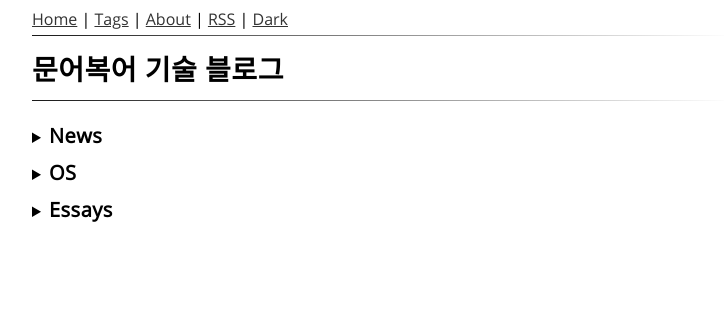
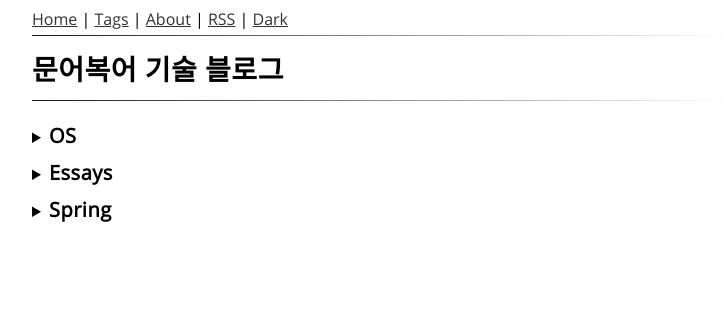
Before and after one commit to OctopusSwellfish/OctopusSwellfish.github.io, a Jekyll site: the page built from index.html, in a window 1280 px wide. Shown: the top 317 px of the page, without its empty margins (258-982 px from the left). Built offline with Jekyll 4.4.1, drawn with Linux system fonts in a browser that asks for light colours; some web fonts are replaced.

Commit message:
:memo: update: rename directory

```diff
--- a/_config.yml
+++ b/_config.yml
@@ -16,8 +16,8 @@ featured_posts:
     title: 'Featured post #3'
 
 collections:
-  news:
-    title: News
+  springs:
+    title: Spring
     default_open: false
     output: true
   posts:
@@ -36,10 +36,10 @@ defaults:
       title: Essays
       permalink: /post/:title
   - scope:
-      type: news
+      type: springs
     values:
-      title: News
-      permalink: /news/:title
+      title: Spring
+      permalink: /spring/:title
   - scope:
        type: os
     values:
```
Also changed, not shown: _springs/2020-01-10-news-article.md (renamed from _news/2020-01-10-news-article.md), _springs/2021-05-01-hello-wowoworld.md (renamed from _news/2021-05-01-hello-wowoworld.md).
